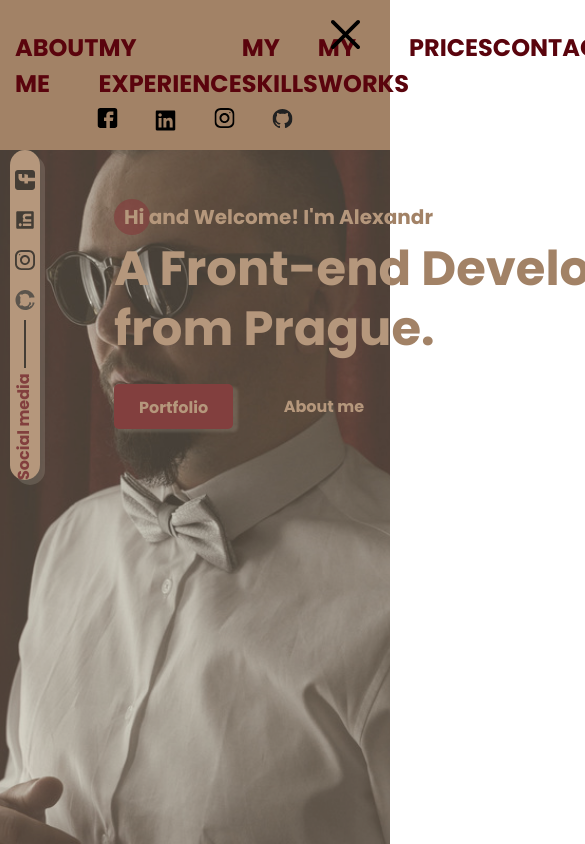
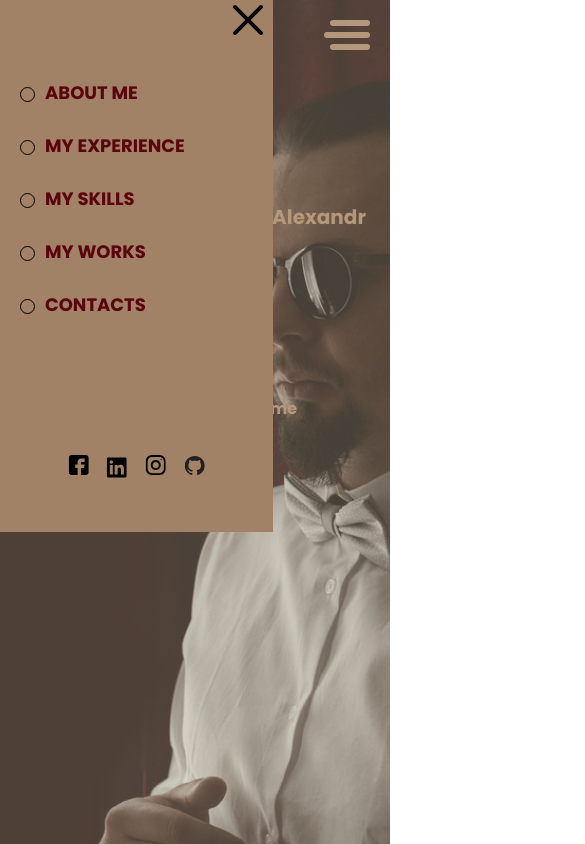
Before and after one commit to GURoff/MyProtfolio, a website: page src/index.html in a window 390 px wide. Both pictures are taken after a click on the element 337 px from the left and 35 px from the top of the page. Shown: the top 844 px of the page, 585 px wide, since content can reach past the window. Drawn offline with nearby package versions, Linux system fonts and the light colour scheme; files that its build step writes are made by us from their sources; files whose address does not match are found by name.

Commit message:
some changes of adaptive

```diff
--- a/src/index.html
+++ b/src/index.html
@@ -208,8 +208,6 @@
         <div class="menu__close">
           <svg
             xmlns="http://www.w3.org/2000/svg"
-            width="29"
-            height="30"
             viewBox="0 0 29 30"
             fill="black"
           >
@@ -227,7 +225,7 @@
               <li class="menu__link"><a href="#">MY EXPERIENCE</a></li>
               <li class="menu__link"><a href="#">MY SKILLS</a></li>
               <li class="menu__link"><a href="#">MY WORKS</a></li>
-              <li class="menu__link"><a href="#">PRICES</a></li>
+              <!-- <li class="menu__link"><a href="#">PRICES</a></li> -->
               <li class="menu__link"><a href="#">CONTACTS</a></li>
             </ul>
           </div>
@@ -274,7 +272,7 @@
               width="20"
               height="20"
               viewBox="0 0 20 20"
-              fill="none"
+              fill="black"
               xmlns="http://www.w3.org/2000/svg"
             >
               <path
@@ -296,7 +294,7 @@
               width="20"
               height="19"
               viewBox="0 0 20 19"
-              fill="none"
+              fill="black"
               xmlns="http://www.w3.org/2000/svg"
               target="_blank"
             >
@@ -371,7 +369,6 @@
           <div class="about__skills">
             <div class="about__skills-item">
               <div class="about__skills-circle">
-                <!-- <img src="icons/about_me/web_development.svg" alt="web-dev" /> -->
                 <svg
                   width="25"
                   height="24"
@@ -406,7 +403,6 @@
             </div>
             <div class="about__skills-item">
               <div class="about__skills-circle">
-                <!-- <img src="icons/about_me/mobile_dev.svg" alt="web-app" /> -->
                 <svg
                   width="14"
                   height="25"
@@ -449,7 +445,6 @@
             </div>
             <div class="about__skills-item">
               <div class="about__skills-circle">
-                <!-- <img src="icons/about_me/design.svg" alt="web-ux" /> -->
                 <svg
                   width="25"
                   height="21"
@@ -507,6 +502,7 @@
       </div>
     </section>
     <!-- =====Third section - Education and Experience===== -->
+
     <section class="resume">
       <div class="container">
         <h2 class="title title_fz20 title__section-title">Experience</h2>
@@ -903,7 +899,7 @@
       </div>
     </section>
     <!-- =====Fifth section - Works of my portfolio ===== -->
-    <section id="portfolio" class="portfolio">
+    <!-- <section id="portfolio" class="portfolio">
       <div class="container">
         <h2 class="title title_fz20 title__section-title">Portfolio</h2>
         <div class="title title_fz36 title__section-subtitle">My works</div>
@@ -930,9 +926,9 @@
           </a>
         </div>
       </div>
-    </section>
+    </section> -->
     <!-- =====Six section - Price ===== Will be invisible-->
-    <section class="price">
+    <!-- <section class="price">
       <div class="container">
         <h2 class="title title_fz20 title__section-title">Price-list</h2>
         <div class="divider"></div>
@@ -991,9 +987,9 @@
           </div>
         </div>
       </div>
-    </section>
+    </section> -->
     <!-- =====Seventh section - Contacts ===== -->
-    <section class="contacts">
+    <!-- <section class="contacts">
       <div class="container">
         <div class="contacts__wrapper">
           <div class="contacts__photo">
@@ -1123,7 +1119,7 @@
           </div>
         </div>
       </div>
-    </section>
+    </section> -->
     <script type="text/javascript" src="js/vanilla-tilt.js"></script>
     <script src="js/script.js"></script>
   </body>
--- /dev/null
+++ b/src/sass/blocks/_media.scss
@@ -0,0 +1,171 @@
+@media (max-width: 1439px) {
+    .sidepanel {
+        display: none;
+    }
+}
+
+@media (max-width: 1200px) {
+    .container {
+        max-width: 960px;
+    }
+    .about {
+        &__wrapper {
+            grid-template-columns: 400px 520px;
+            column-gap: 40px;
+        }
+        &__skills {
+            grid-template: repeat(2, minmax(115px, auto)) / repeat(2, 250px);
+            column-gap: 20px;
+            &-item {
+                grid-template-columns: 40px 195px;
+                column-gap: 15px;
+            }
+        }
+    }
+}
+
+@media (max-width: 992px) {
+    .container {
+        max-width: 720px;
+    }
+    .title {
+        &_fz36 {
+            font-size: 30px;
+        }
+    }
+    .about {
+        &__wrapper {
+            grid-template-columns: 300px 380px;
+        }
+        &__skills {
+            grid-template-columns: 360px;
+            grid-auto-rows: minmax(115px, auto);
+            column-gap: 20px;
+            &-item {
+                grid-template-columns: 40px 195px;
+                column-gap: 15px;
+            }
+        }
+    }
+}
+
+@media (max-width: 768px) {
+    .container {
+        max-width: 540px;
+    }
+    .title {
+        &_fz48 {
+            font-size: 28px;
+        }
+    }
+    .promo {
+        background: url('../img/main_bg.png') no-repeat 100%/cover;
+        &__title {
+            line-height: 39px;
+            width: 300px;
+        }
+    }
+    .menu {
+        top: 0;
+        left: -100%;
+        height: 70vh;
+        visibility: hidden;
+        &.active {
+            left: 0;
+            visibility: visible;
+            opacity: 1;
+        }
+        &__block {
+            width: 40%;
+            height: 70vh;
+            // padding-top: 140px;
+            padding-left: 40px;
+        }
+        &__list {
+            top: 10%;
+            padding-left: 35px;
+            flex-direction: column;
+            padding-top: 20px;
+        }
+        &__link {
+            position: relative;
+            margin-bottom: 15px;
+            &:before {
+                content: '';
+                position: absolute;
+                left: -35px;
+                top: 10px;
+                width: 15px;
+                height: 15px;
+                border-radius: 100%;
+                border: 1px solid #000000;
+                transition: all 0.6s;
+            }
+        }
+        &__social {
+            position: absolute;
+            left: 50%;
+            transform: translateX(-50%);
+            display: flex;
+            justify-content: space-between;
+            align-items: center;
+        }
+    }
+}
+
+@media (max-width: 576px) {
+    .container {
+        width: 100%;
+        padding-right: 10px;
+        padding-left: 10px;
+    }
+    .title {
+        &_fz48 {
+            font-size: 26px;
+        }
+    }
+    .promo {
+        background: url('../img/main_bg.png') no-repeat 85%/cover;
+        &__btns {
+            margin-top: 30px;
+        }
+    }
+    .hamburger {
+        top: 20px;
+        right: 20px;
+    }
+    .menu {
+        &.active {
+            left: 0;
+            visibility: visible;
+            opacity: 1;
+        }
+        &__block {
+            width: 70%;
+            height: 90%;
+            padding-left: 20px;
+        }
+        &__list {
+            padding-left: 15px;
+            width: 75%;
+        }
+        &__link {
+            margin-bottom: 15px;
+            &:before {
+                left: -25px;
+                top: 14px;
+            }
+            a {
+                font-size: 18px;
+            }
+        }
+        &__social {
+            top: 85%;
+            left: 50%;
+            transform: translateX(-50%);
+            width: 50%;
+            height: 25px;
+            bottom:50px;
+        }
+    }
+}
--- a/src/sass/blocks/_menu.scss
+++ b/src/sass/blocks/_menu.scss
@@ -41,23 +41,27 @@
         top: 0;
         visibility: visible;
         opacity: 1;
+        position: absolute;
     }
     &__block {
-        position: relative;
+        position: absolute;
         display: flex;
+        flex-direction: row;
         width: 100%;
-        height: 150px;
+        height: 15vh;
         background-color: $title-color;
         transition: all 0.6s;
         z-index: 10;
     }
     &__close {
         position: absolute;
-        top: 20px;
-        right: 30px;
+        top: 5px;
+        right: 10px;
         cursor: pointer;
         transition: 0.6s;
         z-index: 5;
+        width: 30px;
+        height: 30px;
         &:hover {
             svg path {
                 fill: $main-color;
--- a/src/sass/style.scss
+++ b/src/sass/style.scss
@@ -33,4 +33,4 @@
     background-color: $main-color;
 }
 
-@import 'media';
+@import 'blocks/media';
```
Also changed, not shown: dist/css/style.min.css, dist/index.html, src/sass/_media.scss (deleted).
